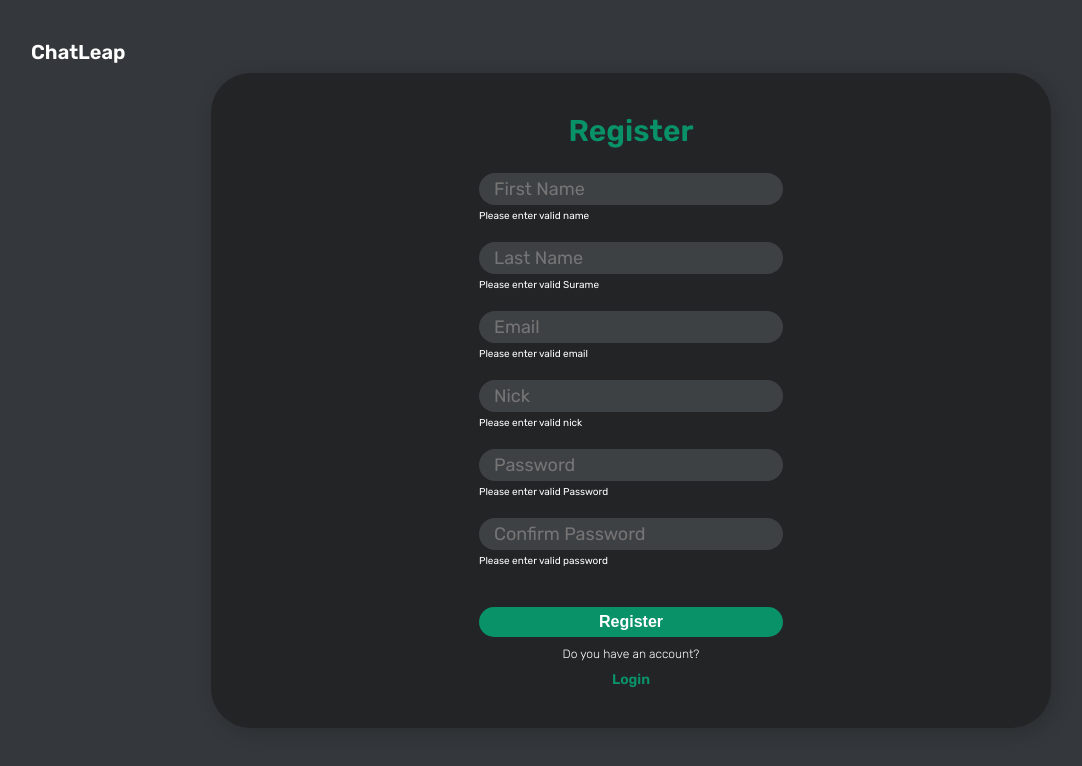
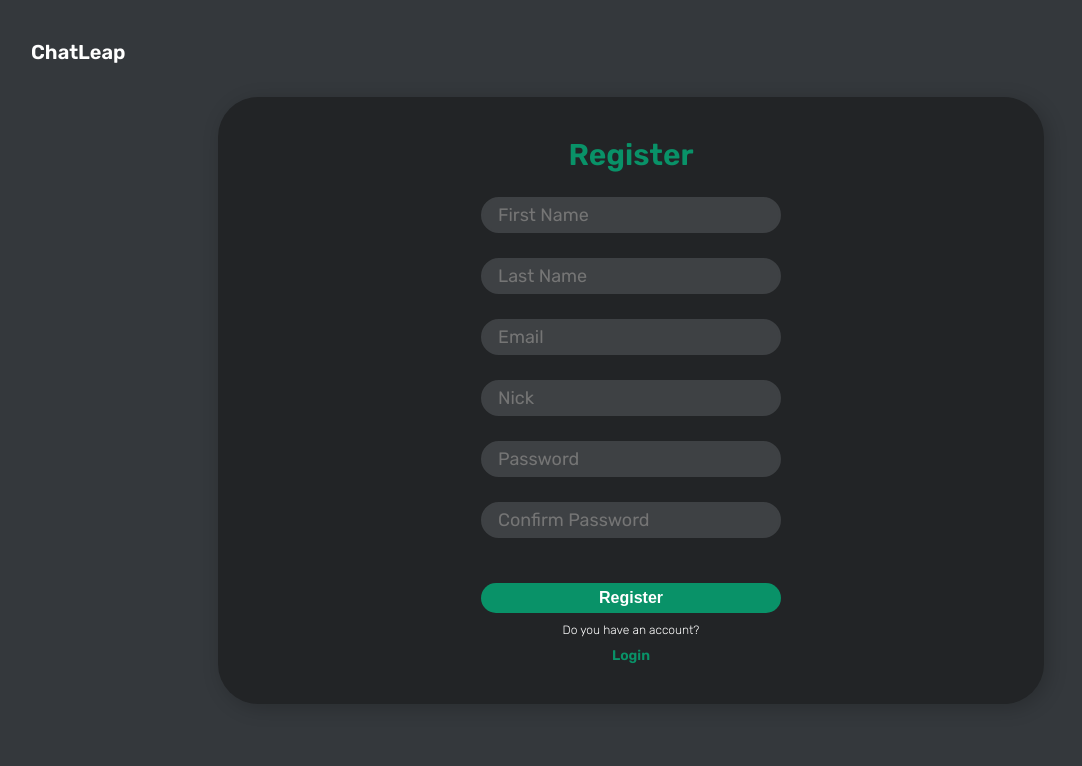
Before and after one commit to Kacper-Stepien/ChatLeap, a React (Create React App) app in the folder client/: page /register in a window 1280 px wide. Shown: the top 766 px of the page, without its empty margins (9-1091 px from the left). Built offline with nearby package versions, Linux system fonts and the light colour scheme.

Commit message:
add register form handling and validation

```diff
--- /dev/null
+++ b/client/src/hooks/use-input.ts
@@ -0,0 +1,36 @@
+import { useState } from "react";
+
+type ValidityFunction = (value: string) => boolean;
+
+const useInput = (validate: ValidityFunction) => {
+  const [value, setValue] = useState("");
+  const [isTouched, setIsTouched] = useState(false);
+
+  const isValid = validate(value);
+  const hasError = !isValid && isTouched;
+
+  const valueChangeHandler = (event: React.ChangeEvent<HTMLInputElement>) => {
+    setValue(event.target.value);
+    console.log(event.target.value);
+  };
+
+  const inputBlurHandler = (event: React.ChangeEvent<HTMLInputElement>) => {
+    setIsTouched(true);
+  };
+
+  const reset = () => {
+    setValue("");
+    setIsTouched(false);
+  };
+
+  return {
+    value,
+    isValid,
+    hasError,
+    isTouched,
+    valueChangeHandler,
+    inputBlurHandler,
+  };
+};
+
+export default useInput;
--- a/client/src/pages/Register.module.scss
+++ b/client/src/pages/Register.module.scss
@@ -3,7 +3,7 @@
 .page {
   width: 100%;
   min-height: 100vh;
-  padding: 4rem;
+  padding: 5rem;
   display: flex;
   align-items: center;
   justify-content: center;
@@ -37,13 +37,18 @@
   margin-bottom: 2rem;
 
   input {
-    border: none;
     outline: none;
     padding: 0.5rem 1.5rem;
     border-radius: $border-radius;
     margin-bottom: 0.5rem;
     font-size: 1.8rem;
     font-family: inherit;
+  }
+
+  span {
+    color: $color-red;
+    font-size: 1.3rem;
+    font-weight: 100;
   }
 }
 
@@ -54,12 +59,14 @@
   padding: 2rem;
   font-size: 2rem;
   font-weight: bold;
+  cursor: default;
 }
 
 h1 {
   margin-bottom: 2.4rem;
   font-size: 3rem;
   font-weight: bold;
+  cursor: default;
 }
 
 .formActions {
@@ -68,6 +75,7 @@ h1 {
   align-items: center;
   justify-content: space-between;
   margin-top: 2rem;
+
   button {
     width: 100%;
     padding: 0.6rem 2rem;
@@ -77,6 +85,7 @@ h1 {
     border: none;
     outline: none;
     cursor: pointer;
+    transition: all 0.2s;
   }
 
   p {
@@ -90,6 +99,7 @@ h1 {
     font-weight: bold;
     font-size: 1.4rem;
     text-decoration: none;
+    cursor: pointer;
   }
 }
 
@@ -114,13 +124,23 @@ h1 {
   .inputControl {
     input {
       background-color: $color-grey-dark-1;
+      border: 2px solid $color-grey-dark-1;
       color: white;
+    }
+    input:focus {
+      border: 2px solid $color-indigo-1;
     }
   }
   .formActions {
     button {
       background-color: $color-indigo-1;
       color: $color-white;
+
+      &:hover,
+      &:focus {
+        transform: translateY(-3px);
+        background-color: $color-indigo-2;
+      }
     }
 
     p {
@@ -129,6 +149,12 @@ h1 {
 
     .link {
       color: $color-indigo-1;
+
+      &:hover,
+      &:focus {
+        color: $color-indigo-2;
+        text-decoration: underline;
+      }
     }
   }
 }
@@ -153,13 +179,27 @@ h1 {
   .inputControl {
     input {
       background-color: $color-grey-dark-2;
+      border: 2px solid $color-grey-dark-2;
       color: white;
+
+      &:autofill {
+        background-color: $color-grey-dark-2;
+      }
+    }
+    input:focus {
+      border: 2px solid $color-teal-1;
     }
   }
   .formActions {
     button {
       background-color: $color-teal-1;
       color: $color-white;
+
+      &:hover,
+      &:focus {
+        transform: translateY(-3px);
+        background-color: $color-teal-2;
+      }
     }
 
     p {
@@ -168,6 +208,12 @@ h1 {
 
     .link {
       color: $color-teal-1;
+
+      &:hover,
+      &:focus {
+        text-decoration: underline;
+        color: $color-teal-2;
+      }
     }
   }
 }
@@ -192,7 +238,11 @@ h1 {
   .inputControl {
     input {
       background-color: $color-white;
+      border: 2px solid $color-white;
       color: $color-grey-dark-3;
+    }
+    input:focus {
+      border: 2px solid $color-indigo-1;
     }
     span {
       color: $color-grey-dark-3;
@@ -202,6 +252,11 @@ h1 {
     button {
       background-color: $color-indigo-1;
       color: $color-white;
+      &:hover,
+      &:focus {
+        transform: translateY(-3px);
+        background-color: $color-indigo-2;
+      }
     }
 
     p {
@@ -210,6 +265,11 @@ h1 {
 
     .link {
       color: $color-indigo-1;
+      &:hover,
+      &:focus {
+        text-decoration: underline;
+        color: $color-indigo-2;
+      }
     }
   }
 }
@@ -234,7 +294,11 @@ h1 {
   .inputControl {
     input {
       background-color: $color-white;
+      border: 2px solid $color-white;
       color: $color-grey-dark-3;
+    }
+    input:focus {
+      border: 2px solid $color-teal-1;
     }
     span {
       color: $color-grey-dark-3;
@@ -244,6 +308,11 @@ h1 {
     button {
       background-color: $color-teal-1;
       color: $color-white;
+      &:hover,
+      &:focus {
+        transform: translateY(-3px);
+        background-color: $color-teal-2;
+      }
     }
 
     p {
@@ -252,6 +321,11 @@ h1 {
 
     .link {
       color: $color-teal-1;
+      &:hover,
+      &:focus {
+        text-decoration: underline;
+        color: $color-teal-2;
+      }
     }
   }
 }
--- a/client/src/pages/Register.tsx
+++ b/client/src/pages/Register.tsx
@@ -1,43 +1,141 @@
+import { useState } from "react";
 import { Link, useNavigate } from "react-router-dom";
+import Validator from "../utils/Validator";
+import useInput from "../hooks/use-input";
 import classes from "./Register.module.scss";
 
-function Register() {
+const passwordConfirmIsValid = (password: string, confirmPassword: string) => {
+  return password === confirmPassword;
+};
+
+const Register: React.FC = () => {
   const navigate = useNavigate();
   const styleClasses = [classes.darkTeal, classes.page];
+
+  const {
+    value: enteredName,
+    isValid: enteredNameIsValid,
+    hasError: enteredNameHasError,
+    valueChangeHandler: nameChangeHandler,
+    inputBlurHandler: nameBlurHandler,
+  } = useInput(Validator.isName);
+
+  const {
+    value: enteredSurname,
+    isValid: enteredSurnameIsValid,
+    hasError: enteredSurnameHasError,
+    valueChangeHandler: surnameChangeHandler,
+    inputBlurHandler: surnameBlurHandler,
+  } = useInput(Validator.isSurname);
+
+  const {
+    value: enteredEmail,
+    isValid: enteredEmailIsValid,
+    hasError: enteredEmailHasError,
+    valueChangeHandler: emailChangeHandler,
+    inputBlurHandler: emailBlurHandler,
+  } = useInput(Validator.isEmail);
+
+  const {
+    value: enteredNick,
+    isValid: enteredNickIsValid,
+    hasError: enteredNickHasError,
+    valueChangeHandler: nickChangeHandler,
+    inputBlurHandler: nickBlurHandler,
+  } = useInput(Validator.isNick);
+
+  const {
+    value: enteredPassword,
+    isValid: enteredPasswordIsValid,
+    hasError: enteredPasswordHasError,
+    valueChangeHandler: passwordChangeHandler,
+    inputBlurHandler: passwordBlurHandler,
+  } = useInput(Validator.isPassword);
+
+  const {
+    value: enteredConfirmPassword,
+    isValid: enteredConfirmPasswordIsValid,
+    hasError: enteredConfirmPasswordHasError,
+    isTouched: enteredConfirmPasswordIsTouched,
+    valueChangeHandler: confirmPasswordChangeHandler,
+    inputBlurHandler: confirmPasswordBlurHandler,
+  } = useInput(Validator.isPassword);
+
+  const submitFormHandler = (event: React.FormEvent) => {
+    event.preventDefault();
+  };
 
   return (
     <div className={styleClasses.join(" ")}>
       <p className={classes.logo}>ChatLeap</p>
       <div className={classes.formArea}>
         <h1>Register</h1>
-        <form>
+        <form onSubmit={submitFormHandler}>
           <div className={classes.inputControl}>
-            <input type="text" id="name" placeholder="First Name" />
-            <span>Please enter valid name</span>
-          </div>
-          <div className={classes.inputControl}>
-            <input type="text" id="lastname" placeholder="Last Name" />
-            <span>Please enter valid Surame</span>
-          </div>
-          <div className={classes.inputControl}>
-            <input type="text" id="email" placeholder="Email" />
-            <span>Please enter valid email</span>
-          </div>
-          <div className={classes.inputControl}>
-            <input type="text" id="nick" placeholder="Nick" />
-            <span>Please enter valid nick</span>
-          </div>
-          <div className={classes.inputControl}>
-            <input type="text" id="password" placeholder="Password" />
-            <span>Please enter valid Password</span>
+            <input
+              type="text"
+              id="name"
+              placeholder="First Name"
+              onChange={nameChangeHandler}
+              onBlur={nameBlurHandler}
+            />
+            {enteredNameHasError && <span>Please enter valid name</span>}
           </div>
           <div className={classes.inputControl}>
             <input
               type="text"
+              id="lastname"
+              placeholder="Last Name"
+              onChange={surnameChangeHandler}
+              onBlur={surnameBlurHandler}
+            />
+            {enteredSurnameHasError && <span>Please enter valid Surame</span>}
+          </div>
+          <div className={classes.inputControl}>
+            <input
+              type="text"
+              id="email"
+              placeholder="Email"
+              onChange={emailChangeHandler}
+              onBlur={emailBlurHandler}
+            />
+            {enteredEmailHasError && <span>Please enter valid email</span>}
+          </div>
+          <div className={classes.inputControl}>
+            <input
+              type="text"
+              id="nick"
+              placeholder="Nick"
+              onChange={nickChangeHandler}
+              onBlur={nickBlurHandler}
+            />
+            {enteredNickHasError && <span>Please enter valid nick</span>}
+          </div>
+          <div className={classes.inputControl}>
+            <input
+              type="password"
+              id="password"
+              placeholder="Password"
+              onChange={passwordChangeHandler}
+              onBlur={passwordBlurHandler}
+            />
+            {enteredPasswordHasError && (
+              <span>Please enter valid Password</span>
+            )}
+          </div>
+          <div className={classes.inputControl}>
+            <input
+              type="password"
               id="confirmPassword"
               placeholder="Confirm Password"
+              onChange={confirmPasswordChangeHandler}
+              onBlur={confirmPasswordBlurHandler}
             />
-            <span>Please enter valid password</span>
+
+            {!passwordConfirmIsValid(enteredPassword, enteredConfirmPassword) &&
+              enteredConfirmPasswordIsTouched && (
+                <span>Passwords must be the same</span>
+              )}
           </div>
           <div className={classes.formActions}>
             <button type="submit">Register</button>
@@ -50,6 +148,6 @@ function Register() {
       </div>
     </div>
   );
-}
+};
 
 export default Register;
--- a/client/src/sass/variables.scss
+++ b/client/src/sass/variables.scss
@@ -18,7 +18,7 @@ $color-orange-1: #d9480f;
 $color-orange-2: #f76707;
 
 $color-white: #fff;
-$color-red: #c92a2a;
+$color-red: #ff2323;
 
 $color-grey-light-1: #e9ecef;
 $color-grey-dark-1: #34383c;
--- /dev/null
+++ b/client/src/utils/Validator.ts
@@ -0,0 +1,32 @@
+export default class Validator {
+  static isEmpty = (value: string): boolean => value.trim() === "";
+
+  static isEmail = (value: string): boolean => {
+    const regex = /\S+@\S+\.\S+/;
+    return regex.test(value);
+  };
+
+  static isNick = (value: string): boolean => {
+    const regex = /[A-ZĄĆĘŁŃÓŚŻŹa-ząćęłńóśżź0-9]{5,20}/;
+    return regex.test(value);
+  };
+
+  static isPassword = (value: string): boolean => {
+    const regex = /.{8,}/;
+    return regex.test(value);
+  };
+
+  static isPasswordConfirm = (value: string, password: string): boolean => {
+    return value === password;
+  };
+
+  static isName = (value: string): boolean => {
+    const regex = /^[A-ZŁŚ][a-złóśćąęń]{1,20}(\s[A-ZŁŚ][a-złóśćąęń]{1,20})?$/;
+    return regex.test(value);
+  };
+
+  static isSurname = (value: string): boolean => {
+    const regex = /^[A-ZŁŚ][a-złóśćąęń]{1,20}(-[A-ZŁŚ][a-złóśćąęń]{1,20})?$/;
+    return regex.test(value);
+  };
+}
```
Also changed, not shown: client/src/App.tsx (+6 -2 lines).
